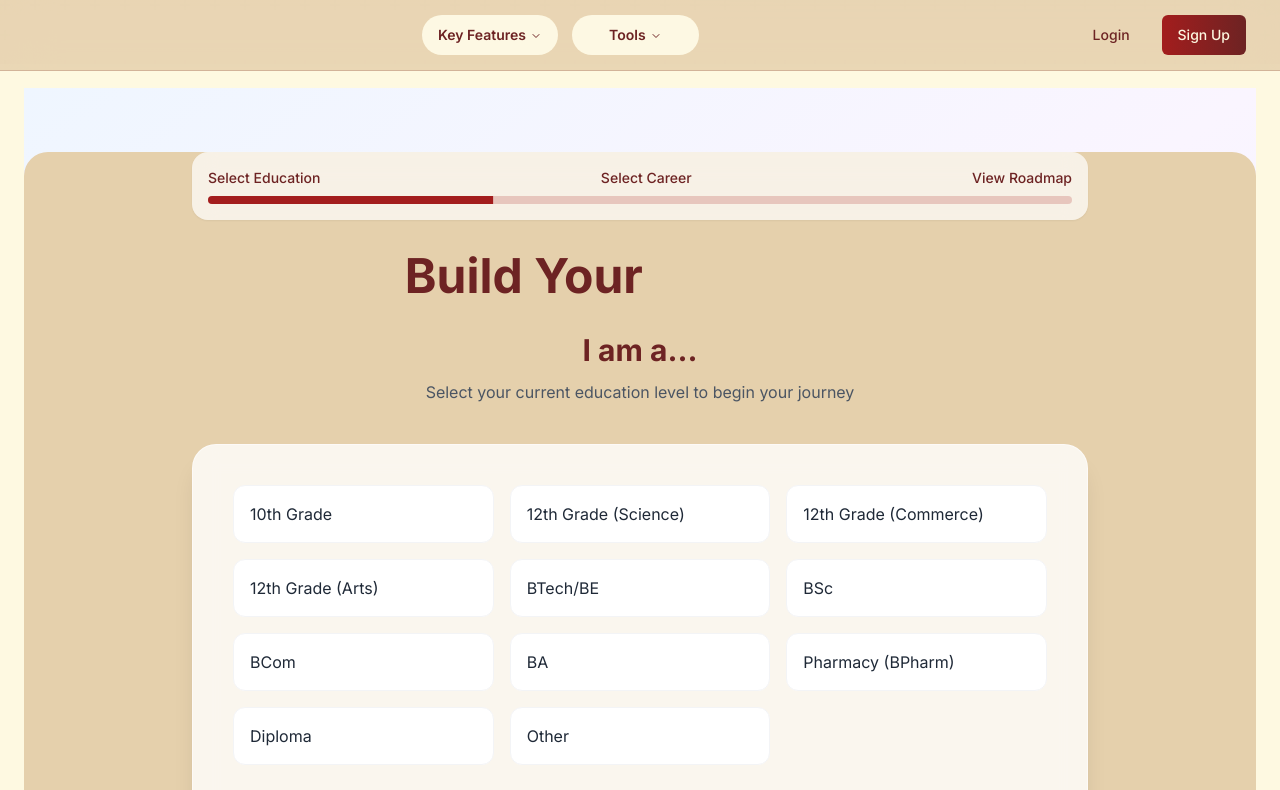
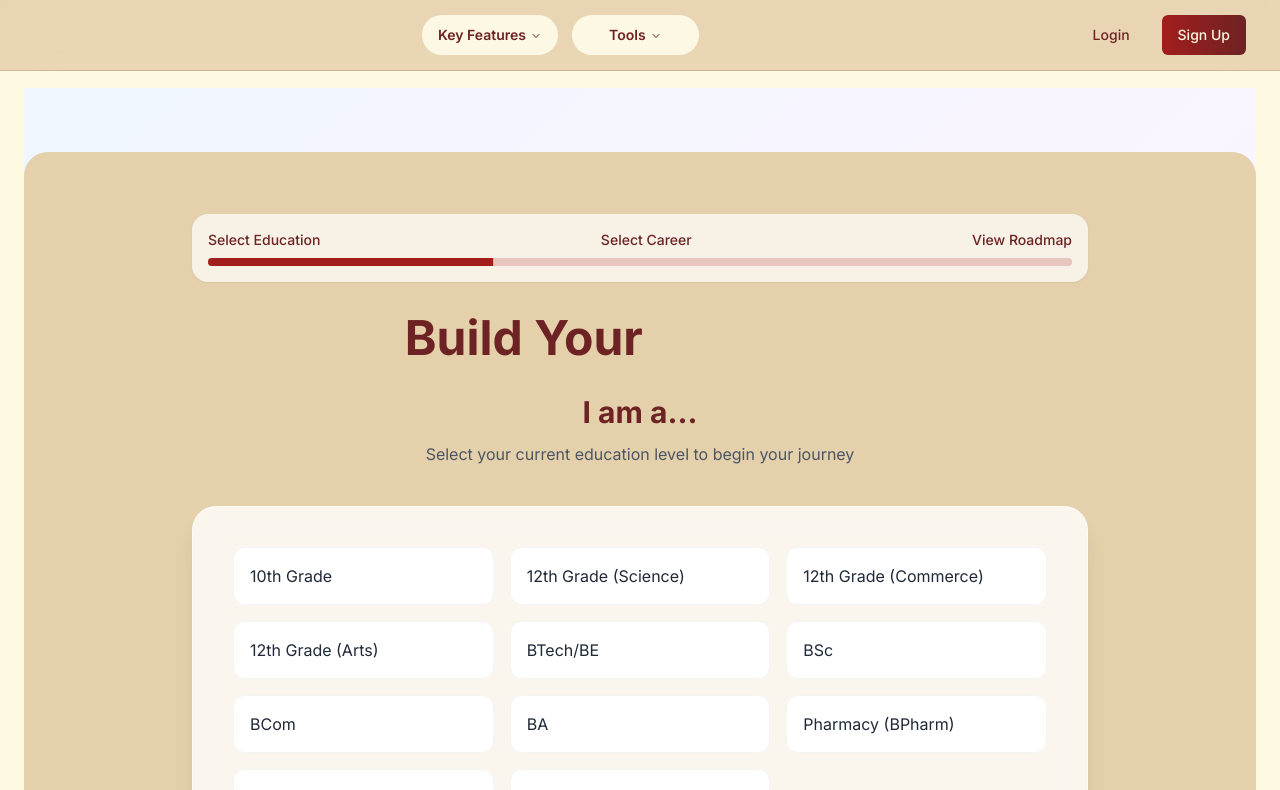
Before and after one commit to saitejaguguloth/Climbup_career, a React (Vite) app: page /roadmap in a window 1280 px wide. Shown: the top 790 px of the page. Built offline with nearby package versions, Linux system fonts and the light colour scheme; the HTML template or start-up script is replaced by a standard one.

Commit message:
Visual edit in Lovable
Edited UI in Lovable

```diff
--- a/src/pages/RoadmapPage.tsx
+++ b/src/pages/RoadmapPage.tsx
@@ -486,7 +486,7 @@ const RoadmapPage = () => {
         <div className="absolute -bottom-20 right-1/4 w-96 h-96 bg-emerald-400 rounded-full mix-blend-multiply filter blur-3xl opacity-10 animate-blob animation-delay-4000"></div>
       </div>
 
-      <div className="container mx-auto px-4 relative z-10 bg-[E5D0AC] bg-[#e5d0ac] rounded-3xl">
+      <div className="container mx-auto relative z-10 bg-[E5D0AC] bg-[#e5d0ac] rounded-3xl py-[62px] my-0 px-[34px]">
         <div className="max-w-4xl mx-auto">
           {/* Progress bar */}
           <div className="mb-8 bg-white/70 backdrop-blur-md p-4 rounded-2xl shadow-sm">
```
